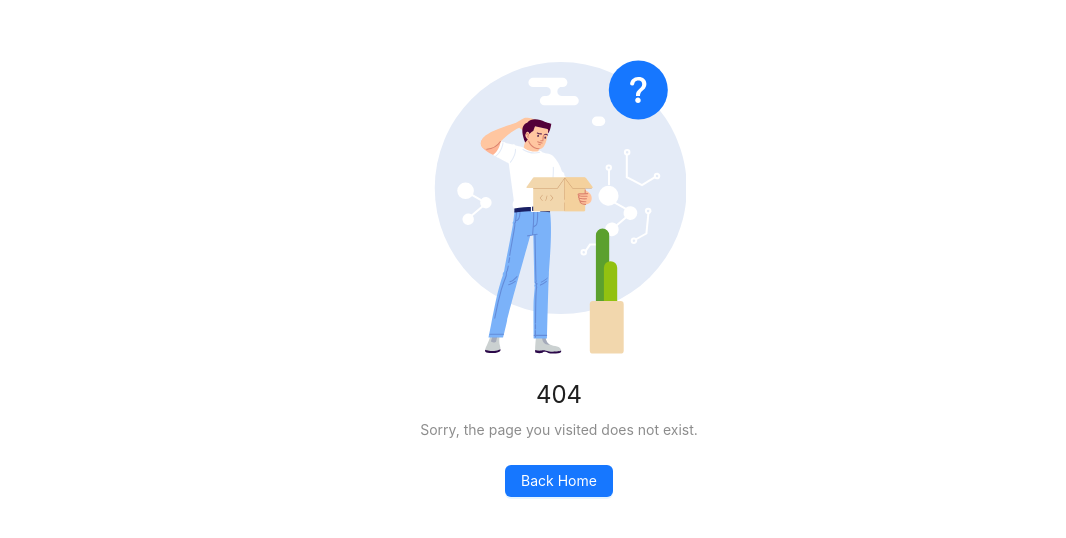
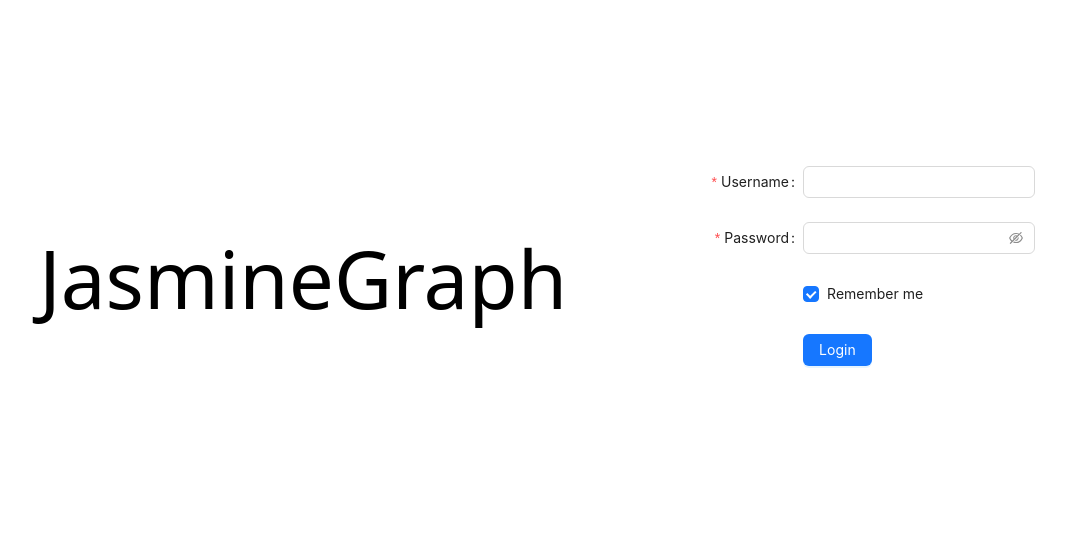
Before and after one commit to jasminegraph/jasminegraph-ui, a Next.js app in the folder Frontend/: page /auth in a window 1280 px wide. Before the commit this address had no page. Shown: the part 122-660 px from the top of the page, without its empty margins (81-1147 px from the left). Built offline with nearby package versions, Linux system fonts and the light colour scheme.

Commit message:
add login form

```diff
--- /dev/null
+++ b/Frontend/src/app/auth/page.tsx
@@ -0,0 +1,18 @@
+'use client';
+import React from 'react'
+import LoginForm from '@/components/auth/login-form';
+
+const Auth = () => {
+  return (
+      <div style={{height: "100vh", display: "flex", alignItems: "center"}}>
+        <div style={{display: "flex", width: "60%", justifyContent: "center"}}>
+          <p style={{fontSize: "80px", fontWeight: "500"}}>JasmineGraph</p>
+        </div>
+        <div style={{display: "flex", width: "40%", justifyContent: "flex-start"}}>
+          <LoginForm />
+        </div>
+      </div>
+  )
+}
+
+export default Auth;
--- /dev/null
+++ b/Frontend/src/components/auth/login-form.tsx
@@ -0,0 +1,64 @@
+'use client';
+import React from 'react';
+import type { FormProps } from 'antd';
+import { Button, Checkbox, Form, Input } from 'antd';
+
+type FieldType = {
+  username?: string;
+  password?: string;
+  remember?: string;
+};
+
+const onFinish: FormProps<FieldType>['onFinish'] = (values) => {
+  console.log('Success:', values);
+};
+
+const onFinishFailed: FormProps<FieldType>['onFinishFailed'] = (errorInfo) => {
+  console.log('Failed:', errorInfo);
+};
+const LoginForm = () => {
+  return (
+    <Form
+    name="basic"
+    labelCol={{ span: 8 }}
+    wrapperCol={{ span: 16 }}
+    style={{ maxWidth: 600 }}
+    initialValues={{ remember: true }}
+    onFinish={onFinish}
+    onFinishFailed={onFinishFailed}
+    autoComplete="off"
+  >
+    <Form.Item<FieldType>
+      label="Username"
+      name="username"
+      rules={[{ required: true, message: 'Please input your username!' }]}
+    >
+      <Input />
+    </Form.Item>
+
+    <Form.Item<FieldType>
+      label="Password"
+      name="password"
+      rules={[{ required: true, message: 'Please input your password!' }]}
+    >
+      <Input.Password />
+    </Form.Item>
+
+    <Form.Item<FieldType>
+      name="remember"
+      valuePropName="checked"
+      wrapperCol={{ offset: 8, span: 16 }}
+    >
+      <Checkbox>Remember me</Checkbox>
+    </Form.Item>
+
+    <Form.Item wrapperCol={{ offset: 8, span: 16 }}>
+      <Button type="primary" htmlType="submit">
+        Login
+      </Button>
+    </Form.Item>
+  </Form>
+  )
+}
+
+export default LoginForm
```
